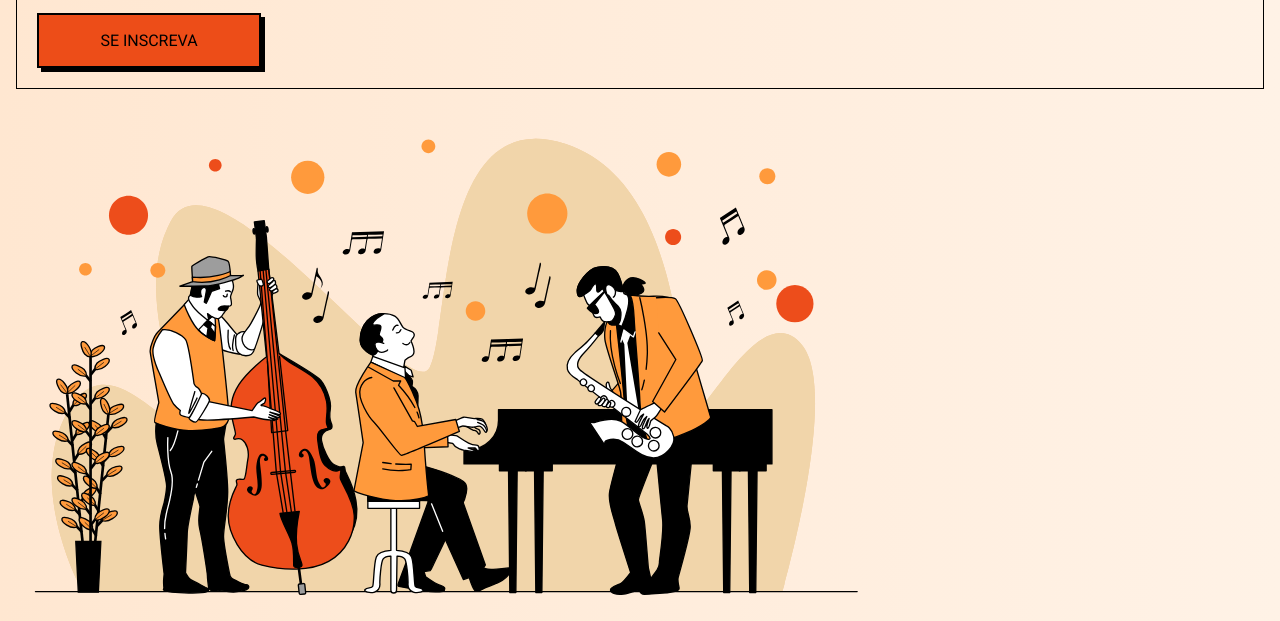
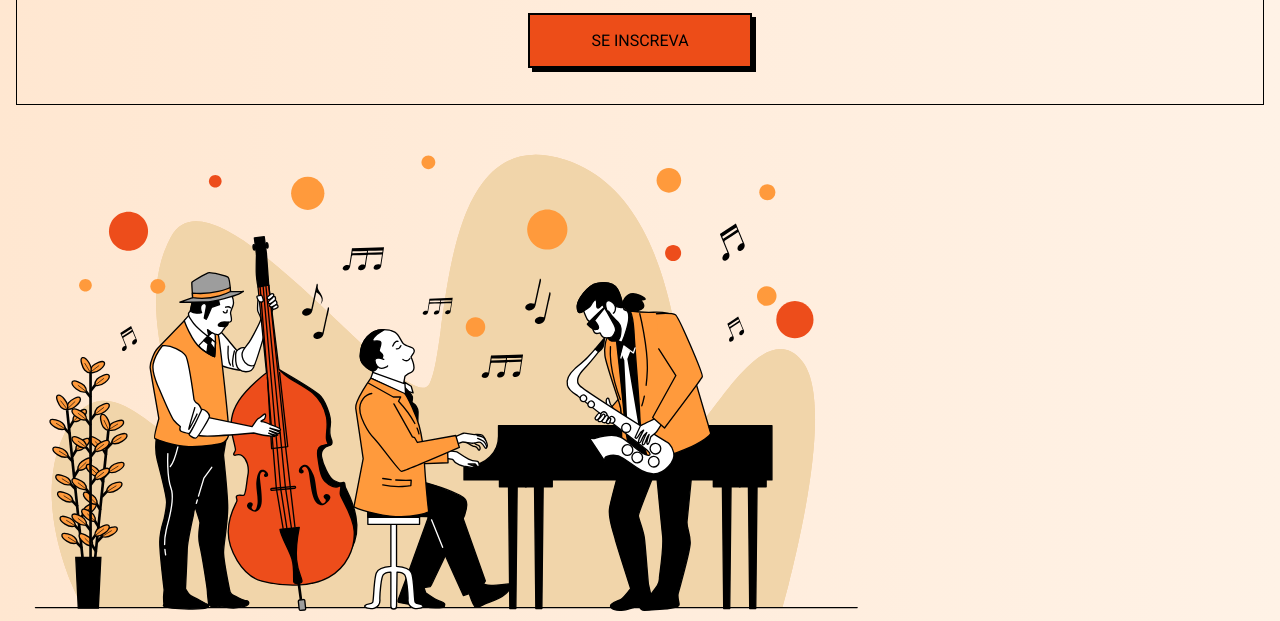
Before and after one commit to viviianealvesc/Landing-Page-escola-de-musica, a plain HTML site: page index.html in a window 1280 px wide. Shown: the part 179-800 px from the top of the page. Drawn offline with Linux system fonts and the light colour scheme.

Commit message:
alteração

```diff
--- a/index.css
+++ b/index.css
@@ -15,6 +15,7 @@
 }
 
 body {
+    cursor: url('./image/nota-musical.png'), auto;
     background: linear-gradient(90deg, #ffe7d1 0%, #fff2e6 100%);
     padding: 0 1rem;
 }
--- a/index.html
+++ b/index.html
@@ -21,7 +21,7 @@
             <a href="#">Eventos</a>
             <a href="#">Contato</a>
         </nav>
-        <a href="#" class="button">Se inscreva</a>
+        <a href="#" class="button mt-1 mb-1 mx-auto ">Se inscreva</a>
     </header>
 
     <main>
```
Also changed, not shown: image/nota-musical.png (added).
